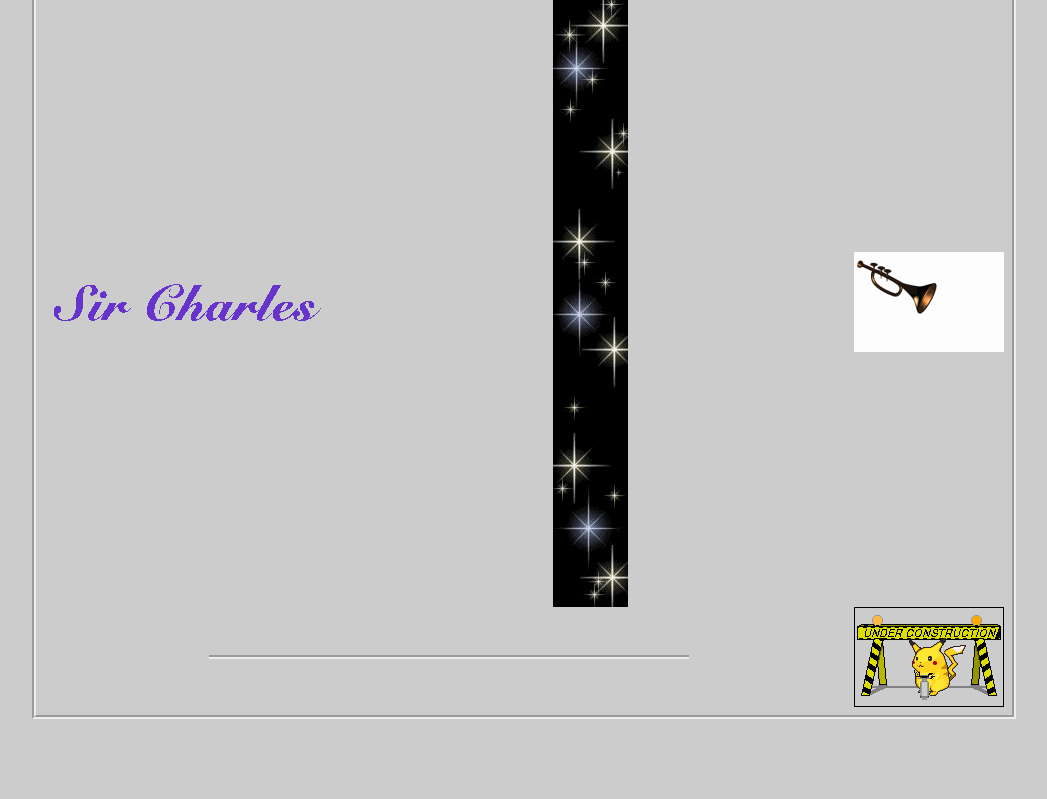
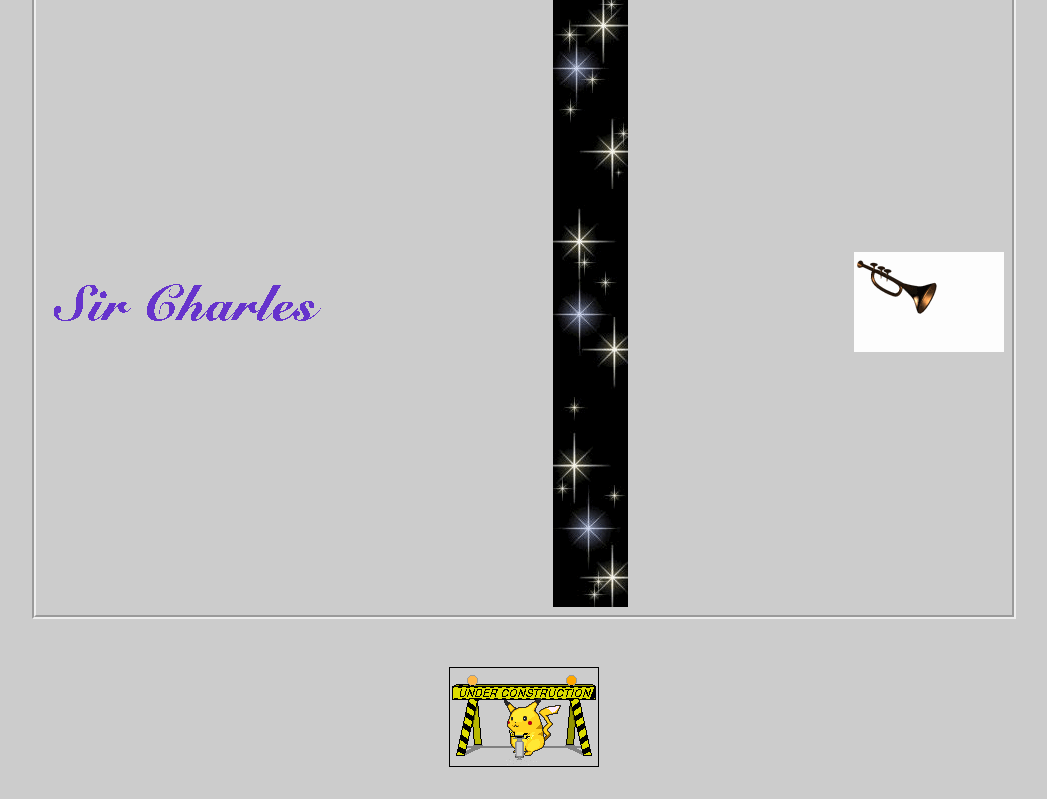
Before and after one commit to charlesthegamer/planetmario, a plain HTML site: page index.html in a window 1280 px wide. Shown: the part 3313-4112 px from the top of the page, without its empty margins (116-1163 px from the left). Before the commit the page ends 4048 px from the top, so only its background shows below. Drawn offline with Linux system fonts and the light colour scheme.

Commit message:
Update index.html

```diff
--- a/index.html
+++ b/index.html
@@ -35,15 +35,12 @@
     <meta name="viewport" content="width=device-width, initial-scale=1, user-scalable=no">
 </head>
 <body>
-
   <div class="birthday-grid">
     <div>
       <img src="img/charles.gif" alt="">
     </div>
-
     <div>
       <img src="img/aabirthday.gif" alt="">
-
       <img src="img/bird.gif" alt="">
       <img src="img/birthday_fireworks.gif" alt="">
       <img src="img/birthda.gif" alt="">
@@ -85,16 +82,8 @@
       <img src="img/sir.gif" alt="">
       <img src="img/starsparkle.gif" alt="">
       <img src="img/trumpet.gif" alt="">
-
-      <hr>
-
-      <img src="img/underconstruction.gif" alt="">
-
-
     </div>
-
   </div>
-
-
+  <img src="img/underconstruction.gif" alt="" style="display: block; margin: 2em auto;">
   <script src="scripts.js"></script>
 </body>
```
